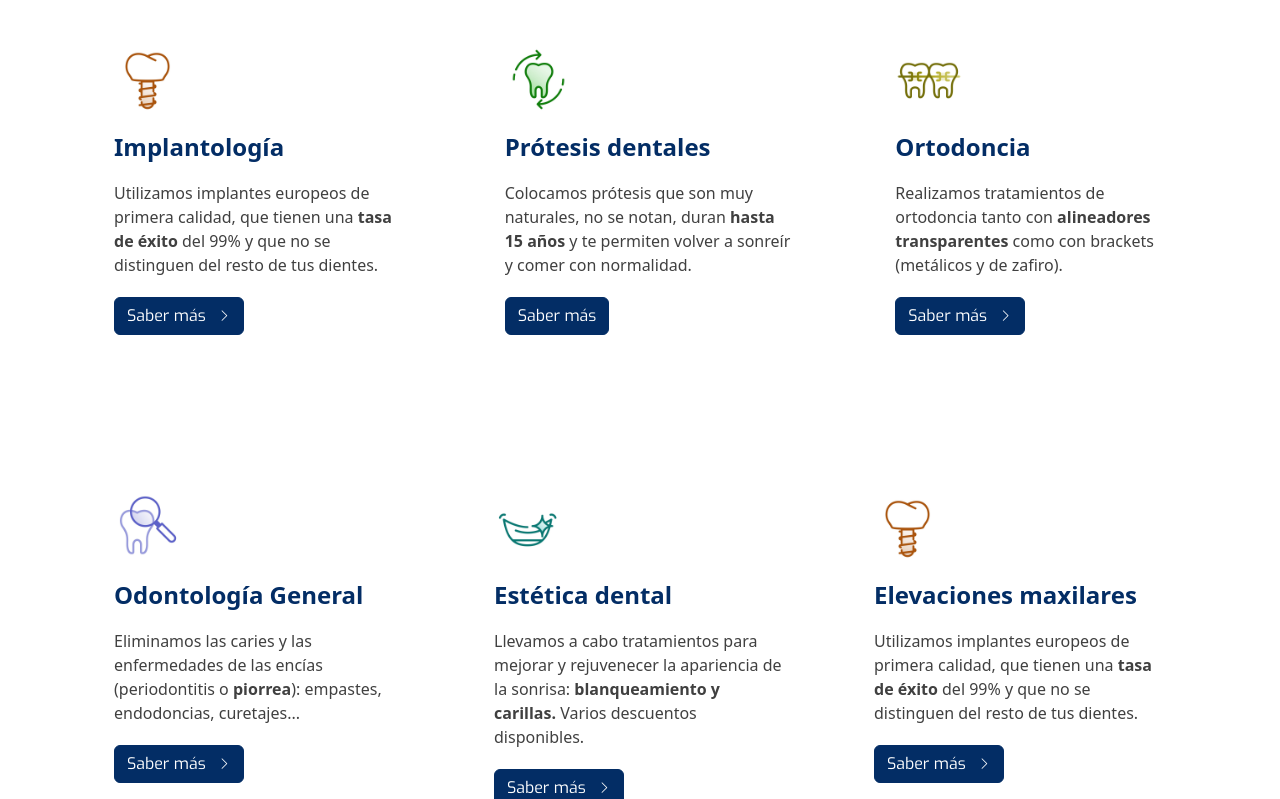
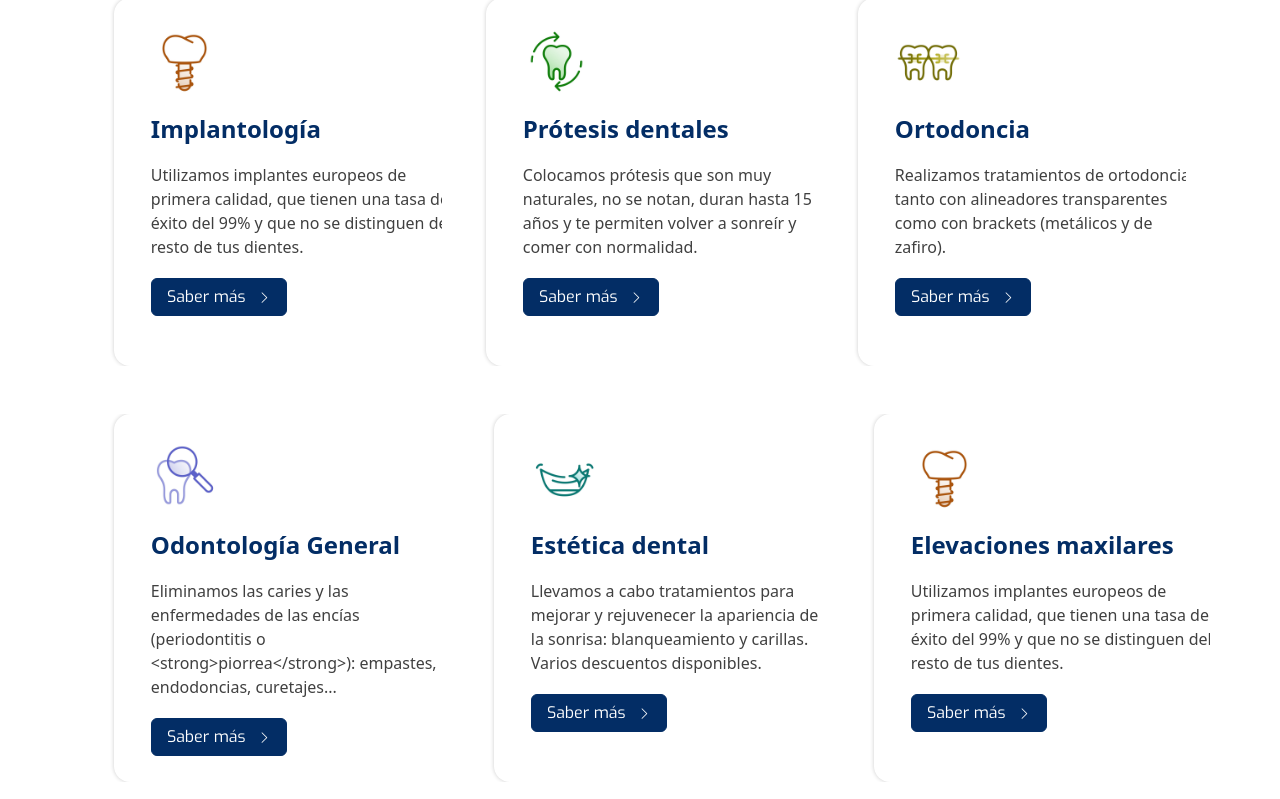
Before and after one commit to AdrianSolsona/dental-clinic-react, a React (Vite) app: page /home in a window 1280 px wide. Shown: the part 1436-2235 px from the top of the page. Built offline with nearby package versions, Linux system fonts and the light colour scheme.

Commit message:
Fix: the home cards are replaced by the card component

```diff
--- a/src/components/Card/Card.css
+++ b/src/components/Card/Card.css
@@ -50,3 +50,20 @@
     border-color: rgb(3, 45, 101);
     width: 8.5rem;
 }
+.appointment-btn:hover{
+
+}
+@media(max-width:450px){
+    .cont-treatment-1{
+        width: 18rem;
+    }
+    .title-treatment-1{
+        font-size: 1.2rem;
+
+        width: 14rem;
+    }
+    .text-treatment-1{
+        width: 15rem;
+        font-size: 0.85rem;
+    }
+}
--- a/src/layout/Treatments/Treatments.css
+++ b/src/layout/Treatments/Treatments.css
@@ -31,3 +31,14 @@
 .card-container{
     margin-top: 3rem;
 }
+@media(max-width:768px){
+    .card-container{
+            display: flex;
+            justify-content: center;
+            align-items: center;
+    }
+    .titles{
+        font-size: 1.8rem;
+    }
+
+}
--- a/src/layout/home/home.jsx
+++ b/src/layout/home/home.jsx
@@ -10,6 +10,8 @@ import dentalEstetic from '../../assets/estetica-dental.jpg'
 import './Home.css';
 import { Button, Col, Container, Row } from 'react-bootstrap';
 import { Footer } from '../../components/Footer/Footer';
+import CardComponent from '../../components/Card/Card';
+
 
 export const Home = () => {
     return (
@@ -69,57 +71,57 @@ export const Home = () => {
             <div className='our-data'>Comprueba cómo te podemos ayudar</div>
             <div className='are-confidence'>Conoce nuestros tratamientos</div>
         </div>
-        <Container className='all-treatments'>
-      <Row className='all-treatments-row'>
-        <Col className='treatment-single'>
-            <div className='cont-treatment'>
-                <img className='img-logo' src={implantImage} alt=""/>
-                <div className='title-treatment'>Implantología</div>
-                <p className='text-treatment'>Utilizamos implantes europeos de primera calidad, que tienen una<strong> tasa de éxito</strong> del 99% y que no se distinguen del resto de tus dientes.</p>
-                <Button className='appointment-free'>Saber más <i class="bi bi-chevron-right arrow"></i></Button>
-            </div>
+        <Container>
+            <Row className='flex-row d-flex container-all-card '>
+                <Col md={6} lg={6} xl={4} xxl={4} className="card-container">
+                    <CardComponent
+                        image={implantImage}
+                        showButton={true}
+                        title= "Implantología"
+                        text="Utilizamos implantes europeos de primera calidad, que tienen una tasa de éxito del 99% y que no se distinguen del resto de tus dientes."
+                    />
                 </Col>
-        <Col className='treatment-single'>
-        <div className='cont-treatment'>
-            <img className='img-logo' src={dentalProtesis} alt=""/>
-            <div className='title-treatment'>Prótesis dentales</div>
-            <p className='text-treatment'>Colocamos prótesis que son muy naturales, no se notan, duran <strong>hasta 15 años</strong>  y te permiten volver a sonreír y comer con normalidad.</p>
-            <Button className='appointment-free'>Saber más <i classname="bi bi-chevron-right arrow"></i> </Button>
-        </div>
+                <Col md={6} lg={6} xl={4} xxl={4} className="card-container">
+                    <CardComponent
+                        image={dentalProtesis}
+                        showButton={true}
+                        title= "Prótesis dentales"
+                        text="Colocamos prótesis que son muy naturales, no se notan, duran hasta 15 años y te permiten volver a sonreír y comer con normalidad."
+                    />
                 </Col>
-        <Col className='treatment-single'>
-            <div className='cont-treatment'>
-                <img className='img-logo' src={orthodontic} alt=""/>
-                <div className='title-treatment'>Ortodoncia</div>
-                <p className='text-treatment'>Realizamos tratamientos de ortodoncia tanto con <strong>alineadores transparentes</strong>  como con brackets (metálicos y de zafiro).</p>
-                <Button className='appointment-free'>Saber más <i class="bi bi-chevron-right arrow"></i> </Button>
-            </div>
+                <Col md={6} lg={6} xl={4} xxl={4} className="card-container">
+                    <CardComponent
+                        image={orthodontic}
+                        showButton={true}
+                        title= "Ortodoncia"
+                        text="Realizamos tratamientos de ortodoncia tanto con alineadores transparentes como con brackets (metálicos y de zafiro)."
+                    />
                 </Col>
             </Row>
             <Row>
-      <Col className='treatment-single' xs>
-            <div className='cont-treatment'>
-                <img className='img-logo' src={odontology} alt=""/>
-                <div className='title-treatment'>Odontología General</div>
-                <p className='text-treatment'>Eliminamos las caries y las enfermedades de las encías (periodontitis o <strong>piorrea</strong>): empastes, endodoncias, curetajes...</p>
-                <Button className='appointment-free'>Saber más <i class="bi bi-chevron-right arrow"></i> </Button>
-            </div>
+                <Col md={6} lg={6} xl={4} xxl={4} className="card-container">
+                    <CardComponent
+                        image={odontology}
+                        showButton={true}
+                        title= "Odontología General"
+                        text="Eliminamos las caries y las enfermedades de las encías (periodontitis o <strong>piorrea</strong>): empastes, endodoncias, curetajes..."
+                    />
                 </Col>
-        <Col className='treatment-single' xs>
-            <div className='cont-treatment'>
-                <img className='img-logo' src={dentalEstetic} alt=""/>
-                <div className='title-treatment'>Estética dental</div>
-                <p className='text-treatment'>Llevamos a cabo tratamientos para mejorar y rejuvenecer la apariencia de la sonrisa: <strong>blanqueamiento y carillas. </strong>Varios descuentos disponibles.</p>
-                <Button className='appointment-free'>Saber más <i class="bi bi-chevron-right arrow"></i> </Button>
-            </div>
+                <Col md={6} lg={6} xl={4} xxl={4} className="card-container">
+                    <CardComponent
+                        image={dentalEstetic}
+                        showButton={true}
+                        title= "Estética dental"
+                        text="Llevamos a cabo tratamientos para mejorar y rejuvenecer la apariencia de la sonrisa: blanqueamiento y carillas. Varios descuentos disponibles."
+                    />
                 </Col>
-        <Col className='treatment-single' xs>
-            <div className='cont-treatment'>
-                <img className='img-logo' src={implantImage} alt=""/>
-                <div className='title-treatment'>Elevaciones maxilares</div>
-                <p className='text-treatment'>Utilizamos implantes europeos de primera calidad, que tienen una<strong> tasa de éxito</strong> del 99% y que no se distinguen del resto de tus dientes.</p>
-                <Button className='appointment-free'>Saber más <i class="bi bi-chevron-right arrow"></i> </Button>
-            </div>
+                <Col md={6} lg={6} xl={4} xxl={4} className="card-container">
+                    <CardComponent
+                        image={implantImage}
+                        showButton={true}
+                        title= "Elevaciones maxilares"
+                        text="Utilizamos implantes europeos de primera calidad, que tienen una tasa de éxito del 99% y que no se distinguen del resto de tus dientes."
+                    />
                 </Col>
             </Row>
         </Container>
```
Lines whose indentation alone changed are shown as unchanged.
